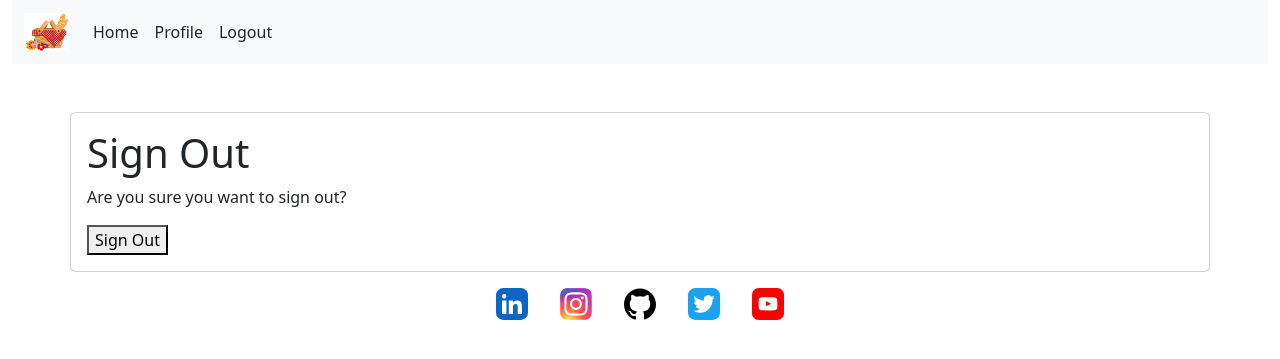
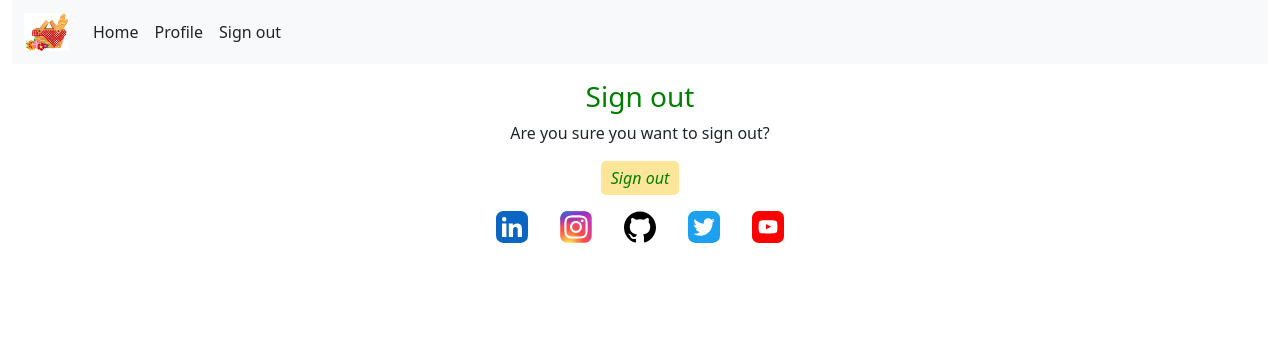
Before and after one commit to moabdelbasset/PicnicFriends, a Django app: page /accounts/logout/ in a window 1280 px wide. Shown: the top 359 px of the page. Run offline with Django 3.2, Linux system fonts and the light colour scheme; the visitor is signed in with stand-in values (Sample User, id 1); parts of the project's set-up code (start-up, migrations or seed data) failed here and were passed over; some libraries are stand-ins or nearby versions.

Commit message:
Update sign out page and links in navbar

```diff
--- a/templates/allauth/account/logout.html
+++ b/templates/allauth/account/logout.html
@@ -5,18 +5,22 @@
 {% block extra_title %}{% trans "Sign Out" %}{% endblock %}
 
 {% block content %}
-<div class="container card mt-5 p-3">
-  <h1>{% trans "Sign Out" %}</h1>
+<div class="container text-center">
+  <div class="row">
+    <div class="col-md-8 mt-3 offset-md-2">
+      <h3 class="sign-in">{% trans "Sign out" %}</h3>
 
       <p>{% trans 'Are you sure you want to sign out?' %}</p>
 
       <form method="post" action="{% url 'account_logout' %}">
         {% csrf_token %}
         {% if redirect_field_value %}
-    <input type="hidden" name="{{ redirect_field_name }}" value="{{ redirect_field_value }}"/>
+        <input type="hidden" name="{{ redirect_field_name }}" value="{{ redirect_field_value }}" />
         {% endif %}
-    <button type="submit" class="button is-primary">{% trans 'Sign Out' %}</button>
+        <button type="submit" class="button is-primary btn">{% trans 'Sign out' %}</button>
       </form>
 
     </div>
+  </div>
+</div>
 {% endblock %}
--- a/templates/includes/navbar.html
+++ b/templates/includes/navbar.html
@@ -4,7 +4,7 @@
   {% with request.resolver_match.url_name as url_name %}
   <nav class="navbar navbar-expand-lg bg-body-tertiary">
     <div class="container-fluid">
-      <a class="navbar-brand" href="#"><img src="{% static 'images/PF_logo.png' %}" alt="Picnic Friends" class="logo"></a>
+      <a class="navbar-brand" href="{% url 'home' %}"><img src="{% static 'images/PF_logo.png' %}" alt="Picnic Friends" class="logo"></a>
       <button class="navbar-toggler" type="button" data-bs-toggle="collapse" data-bs-target="#navbarSupportedContent"
         aria-controls="navbarSupportedContent" aria-expanded="false" aria-label="Toggle navigation">
         <span class="navbar-toggler-icon"></span>
@@ -22,15 +22,15 @@
           </li>
           <li class="nav-item">
             <a class="nav-link {% if url_name == 'accounts_logout' %}active{% endif %}"
-              href="/accounts/logout/">Logout</a>
+              href="/accounts/logout/">Sign out</a>
           </li>
           {% else %}
           <li class="nav-item">
             <a class="nav-link {% if url_name == 'accounts_signup' %}active{% endif %}"
-              href="/accounts/signup/">Register</a>
+              href="/accounts/signup/">Sign up</a>
           </li>
           <li class="nav-item">
-            <a class="nav-link {% if url_name == 'accounts_login' %}active{% endif %}" href="/accounts/login/">Login</a>
+            <a class="nav-link {% if url_name == 'accounts_login' %}active{% endif %}" href="/accounts/login/">Sign in</a>
           </li>
           {% endif %}
         </ul>
```
Lines whose indentation alone changed are shown as unchanged.
